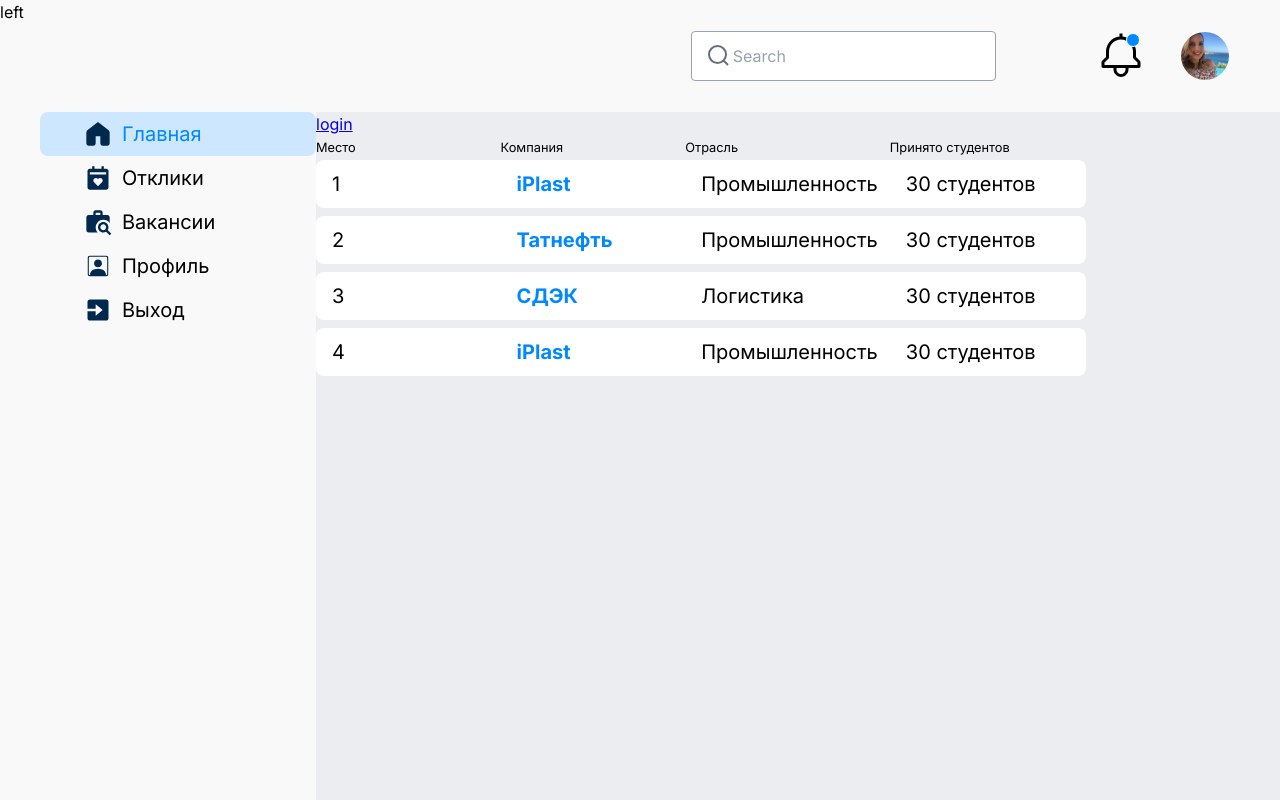
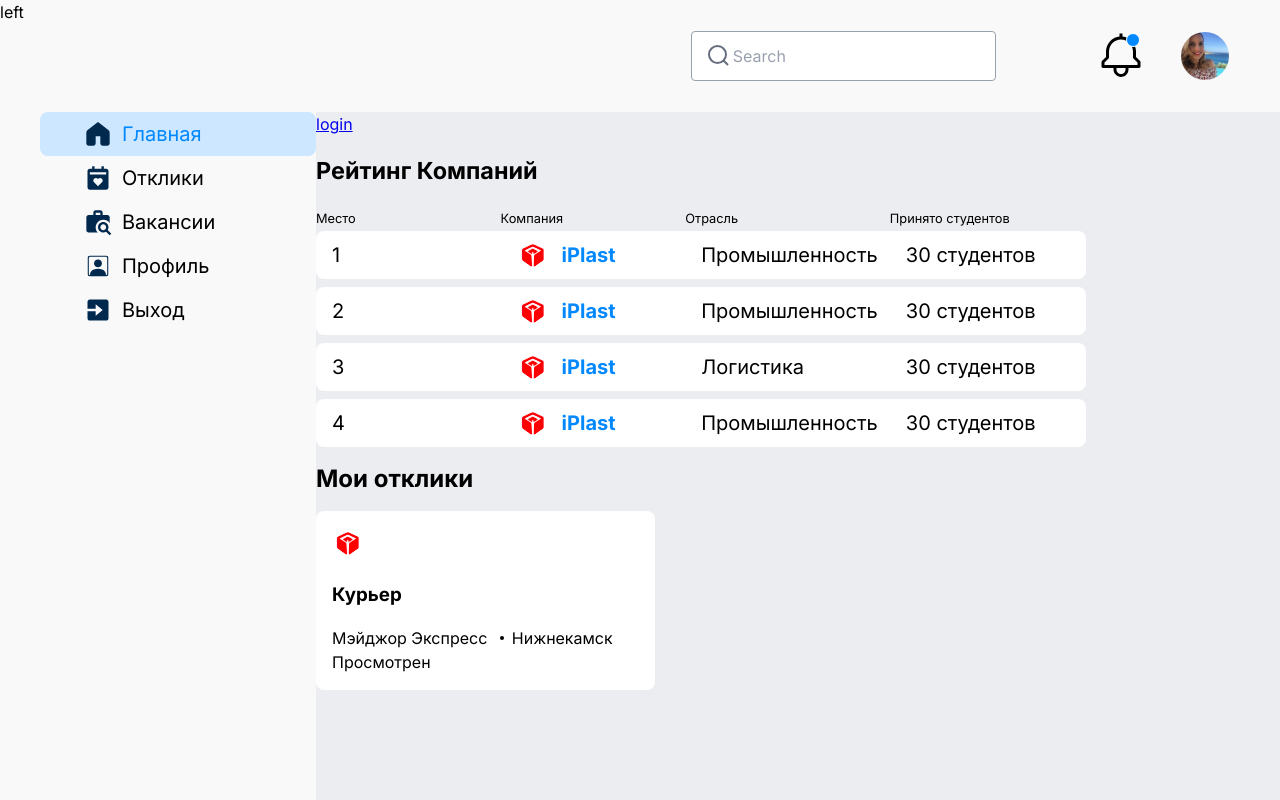
Before and after one commit to rLukoyanov/pp, a React (Create React App) app: page / in a window 1280 px wide. Built offline with nearby package versions, Linux system fonts and the light colour scheme.

Commit message:
feat(14): add company logo, add responses card

```diff
--- a/src/components/CopmanyRating/Component.tsx
+++ b/src/components/CopmanyRating/Component.tsx
@@ -1,8 +1,11 @@
+import companyLogoSVG from '../../assets/image1.svg';
+
 import styles from './styles.module.scss';
 
 export function CompanyRating() {
   return (
     <div className={styles.rating}>
+      <h3>Рейтинг Компаний</h3>
       <div className={styles.groups}>
         <div>Место</div>
         <div>Компания</div>
@@ -11,25 +14,37 @@
       </div>
       <div className={styles['rating-item']}>
         <div>1</div>
-        <span>iPlast</span>
+        <span className={styles.name}>
+          <img src={companyLogoSVG} />
+          <span>iPlast</span>
+        </span>
         <div>Промышленность</div>
         <div className={styles.students}>30 студентов</div>
       </div>
       <div className={styles['rating-item']}>
         <div>2</div>
-        <span>Татнефть</span>
+        <span className={styles.name}>
+          <img src={companyLogoSVG} />
+          <span>iPlast</span>
+        </span>
         <div>Промышленность</div>
         <div className={styles.students}>30 студентов</div>
       </div>
       <div className={styles['rating-item']}>
         <div>3</div>
-        <span>СДЭК</span>
+        <span className={styles.name}>
+          <img src={companyLogoSVG} />
+          <span>iPlast</span>
+        </span>
         <div>Логистика</div>
         <div className={styles.students}>30 студентов</div>
       </div>
       <div className={styles['rating-item']}>
         <div>4</div>
-        <span>iPlast</span>
+        <span className={styles.name}>
+          <img src={companyLogoSVG} />
+          <span>iPlast</span>
+        </span>
         <div>Промышленность</div>
         <div className={styles.students}>30 студентов</div>
       </div>
--- a/src/components/CopmanyRating/styles.module.scss
+++ b/src/components/CopmanyRating/styles.module.scss
@@ -36,3 +36,12 @@
 .students {
   padding-left: 20px;
 }
+
+.name {
+  display: flex;
+  align-items: center;
+
+  img {
+    margin-right: 13px;
+  }
+}
--- /dev/null
+++ b/src/components/Responses/Component.tsx
@@ -0,0 +1,29 @@
+import companyLogoSVG from '../../assets/image1.svg';
+
+import styles from './styles.module.scss';
+
+export function Responses() {
+  return (
+    <div className={styles.responses}>
+      <h2>Мои отклики</h2>
+      <div className={styles.response}>
+        <img src={companyLogoSVG}/>
+        <h3>Курьер</h3>
+        <div className={styles.info}>
+          <span>Мэйджор Экспресс</span>{' '}
+          <svg
+            width="4"
+            height="4"
+            viewBox="0 0 4 4"
+            fill="none"
+            xmlns="http://www.w3.org/2000/svg"
+          >
+            <circle cx="2" cy="2" r="2" fill="black" />
+          </svg>
+          <span className={styles.place}>Нижнекамск</span>
+        </div>
+        <div className={styles.status}>Просмотрен</div>
+      </div>
+    </div>
+  );
+}
--- /dev/null
+++ b/src/components/Responses/index.ts
@@ -0,0 +1 @@
+export * from './Component';
--- /dev/null
+++ b/src/components/Responses/styles.module.scss
@@ -0,0 +1,17 @@
+@import '../../App';
+
+.response {
+  background: $white;
+  border-radius: 8px;
+  max-width: 307px;
+  padding: 16px;
+}
+
+.info {
+  position: relative;
+  svg {
+    margin-left: 8px;
+    margin-right: 8px;
+    margin-bottom: 4px;
+  }
+}
--- a/src/routes/MainPage.tsx
+++ b/src/routes/MainPage.tsx
@@ -1,11 +1,13 @@
 import { Link } from 'react-router-dom';
 import { CompanyRating } from '../components/CopmanyRating';
+import { Responses } from '../components/Responses';
 
 export default function MainPage() {
   return (
     <div>
       <Link to="/login">login</Link>
       <CompanyRating />
+      <Responses />
     </div>
   );
 }
```
Also changed, not shown: src/assets/image1.svg (renamed from public/image1.svg), 1 other file (tests, documents, lock files or other folders).
